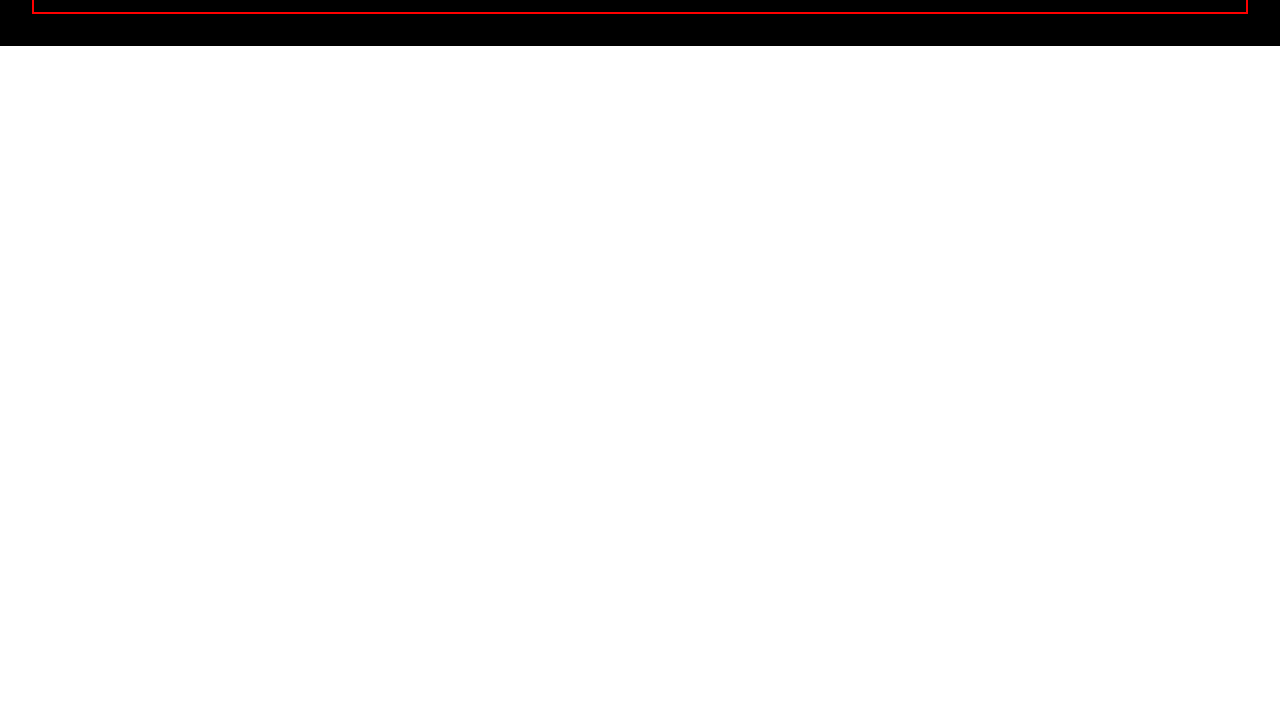
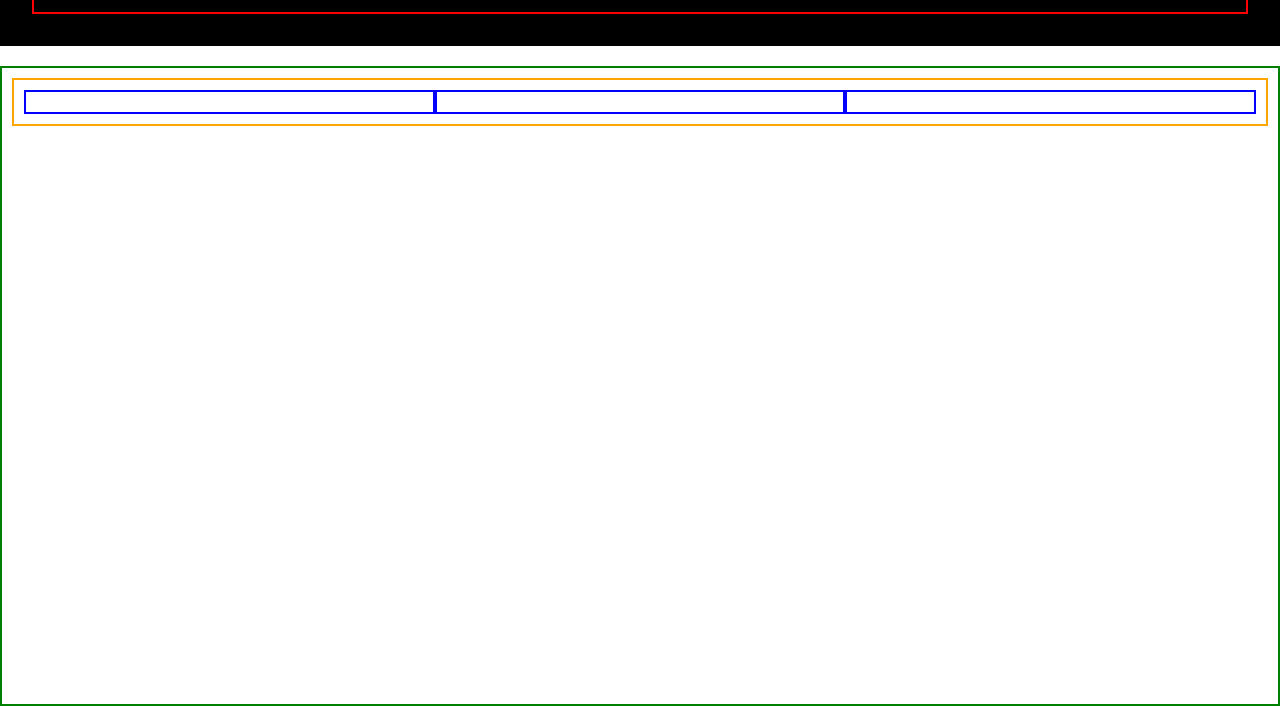
Before and after one commit to igorliotta/html-css-zoom, a plain HTML site: page index.html in a window 1280 px wide. Shown: the part 692-1398 px from the top of the page. Before the commit the page ends 800 px from the top, so only its background shows below. Drawn offline with Linux system fonts and the light colour scheme.

Commit message:
Added: structure toolbar in html, styling this in css and add for this some debug rules

```diff
--- a/css/app.css
+++ b/css/app.css
@@ -34,6 +34,19 @@ body {
 
 .debug .webcam {
     border: 2px solid violet;
+}
+
+.debug .toolbar-container {
+    border: 2px solid green;
+    margin-top: 20px;
+}
+
+.debug .row {
+    border: 2px solid orange;
+}
+
+.debug .col-4 {
+    border: 2px solid blue;
 }
 
 
@@ -94,3 +107,22 @@ body {
 .speaker-view {
     margin-right: 30px;
 }
+
+/* Toolbar */
+
+.toolbar-container {
+    min-height: 80vh;
+    padding: 10px;
+}
+
+.row {
+    padding: 10px;
+    display: flex;
+    flex-wrap: wrapx;
+
+}
+
+.col-4 {
+    padding: 10px;
+    flex-basis: calc((100% / 3) *12);
+}
--- a/index.html
+++ b/index.html
@@ -179,6 +179,28 @@
 
 
 
+
+    <!-- Seconda macroarea-->
+    <!-- Sezione contenente una toolbar fixed -->
+
+    <section>
+        <div class="toolbar-container">
+            <div class="row">
+                <div class="col-4"></div>
+                <div class="col-4"></div>
+                <div class="col-4"></div>
+            </div>
+        </div>
+    </section>
+
+
+
+
+
+
+
+
+
    </div>
 
 
@@ -186,8 +208,7 @@
 
 
 
-    <!-- Seconda macroarea-->
-    <!-- Sezione contenente una toolbar fixed -->
+
 
 
 
```
